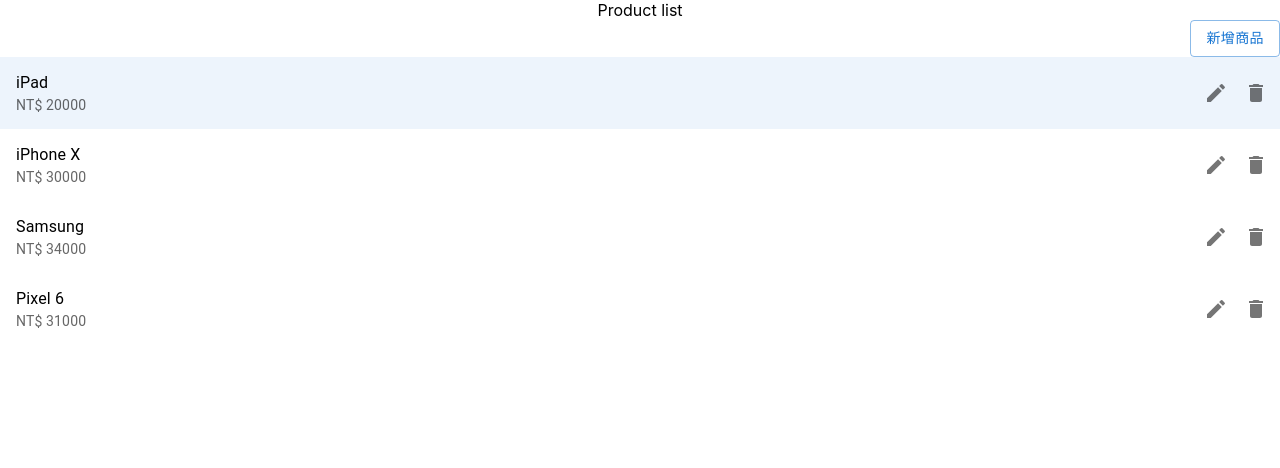
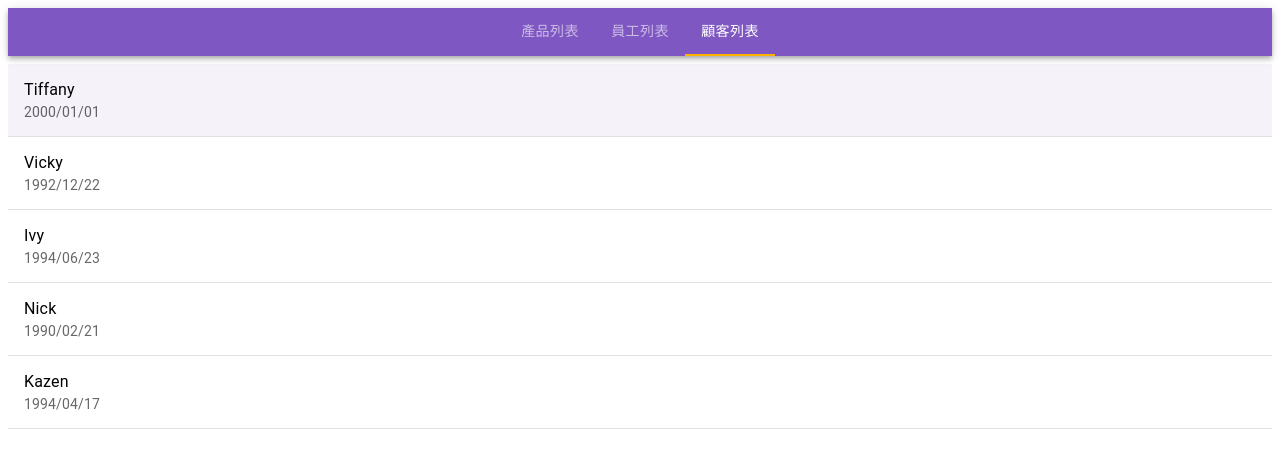
Before and after one commit to Tiffany0313/class, a React (Create React App) app: page /customer in a window 1280 px wide. Shown: the top 468 px of the page. Built offline with nearby package versions, Linux system fonts and the light colour scheme.

Commit message:
第五週

```diff
--- a/package.json
+++ b/package.json
@@ -7,11 +7,13 @@
     "@emotion/styled": "^11.3.0",
     "@mui/icons-material": "^5.0.1",
     "@mui/material": "^5.0.2",
+    "@mui/styles": "^5.0.1",
     "@testing-library/jest-dom": "^5.14.1",
     "@testing-library/react": "^11.2.7",
     "@testing-library/user-event": "^12.8.3",
     "react": "^17.0.2",
     "react-dom": "^17.0.2",
+    "react-router-dom": "^5.3.0",
     "react-scripts": "4.0.3",
     "web-vitals": "^1.1.2"
   },
--- /dev/null
+++ b/src/customer/CustomerList.js
@@ -0,0 +1,44 @@
+import React, { useState } from "react";
+// import AppMenu from "../ui/AppMenu";
+import Tab from "../ui/Tab";
+
+import { List, ListItem, ListItemText } from "@mui/material";
+
+export default function CustomerList() {
+    const [customers, setCustomers] = useState([
+        { id: "0", name: "Tiffany", DateOfBirth: "2000/01/01" },
+        { id: "1", name: "Vicky", DateOfBirth: "1992/12/22" },
+        { id: "2", name: "Ivy", DateOfBirth: "1994/06/23" },
+        { id: "3", name: "Nick", DateOfBirth: "1990/02/21" },
+        { id: "4", name: "Kazen", DateOfBirth: "1994/04/17" }
+    ]);
+
+    const [selectedIndex, setSelectedIndex] = useState(0);
+
+    const handleListItemClick = (index) => {
+        setSelectedIndex(index);
+    };
+
+    return (
+        <>
+            {/* <AppMenu /> */}
+            <Tab />
+            {/* subheader="Employee list" aria-label="employee list" align="center" */}
+            <List>
+                {customers.map((customer, index) => (
+                    <ListItem
+                        divider
+                        key={index}
+                        onClick={() => handleListItemClick(index)}
+                        selected={selectedIndex === index}
+                    >
+                        <ListItemText
+                            primary={customer.name}
+                            secondary={customer.DateOfBirth}
+                        ></ListItemText>
+                    </ListItem>
+                ))}
+            </List>
+        </>
+    );
+}
--- /dev/null
+++ b/src/employee/EmployeeList.js
@@ -0,0 +1,44 @@
+import React, { useState } from "react";
+import AppMenu from "../ui/AppMenu";
+import Tab from "../ui/Tab";
+
+import { List, ListItem, ListItemText } from "@mui/material";
+
+export default function EmployeeList() {
+    const [employees, setEmployees] = useState([
+        { id: "0", name: "Ben", department: "IT" },
+        { id: "1", name: "Rich", department: "Marketing" },
+        { id: "2", name: "Ruby", department: "Management" },
+        { id: "3", name: "Judy", department: "IT" },
+        { id: "4", name: "Rain", department: "IT" }
+    ]);
+
+    const [selectedIndex, setSelectedIndex] = useState(0);
+
+    const handleListItemClick = (index) => {
+        setSelectedIndex(index);
+    };
+
+    return (
+        <>
+            {/* <AppMenu /> */}
+            <Tab />
+            {/* subheader="Employee list" aria-label="employee list" align="center" */}
+            <List>
+                {employees.map((employee, index) => (
+                    <ListItem
+                        divider
+                        key={index}
+                        onClick={() => handleListItemClick(index)}
+                        selected={selectedIndex === index}
+                    >
+                        <ListItemText
+                            primary={employee.name}
+                            secondary={"@" + employee.department}
+                        ></ListItemText>
+                    </ListItem>
+                ))}
+            </List>
+        </>
+    );
+}
--- a/src/index.js
+++ b/src/index.js
@@ -1,17 +1,60 @@
-import React from 'react';
-import ReactDOM from 'react-dom';
-import './index.css';
-import App from './App';
-import reportWebVitals from './reportWebVitals';
+import { StrictMode } from "react";
+import ReactDOM from "react-dom";
+import { BrowserRouter as Router, Switch, Route } from "react-router-dom";
 
+// import App from "./App";
+import Main from "./ui/Main";
+import ProductList from "./product/ProductList";
+import EmployeeList from "./employee/EmployeeList";
+import CustomerList from "./customer/CustomerList";
+
+import { createTheme, ThemeProvider } from "@mui/material/styles";
+
+const theme = createTheme({
+  palette: {
+    primary: {
+      // light: will be calculated from palette.primary.main,
+      main: "#7e57c2"
+      // dark: will be calculated from palette.primary.main,
+      // contrastText: will be calculated to contrast with palette.primary.main
+    },
+    secondary: {
+      main: "#ffb300",
+      // dark: will be calculated from palette.secondary.main,
+      contrastText: "#ffcc00"
+    },
+    text: {
+      primary: "rgba(0, 0, 0,0.87)",
+      secondary: "rgba(0,0,0,0.6)",
+      disabled: "rgba(0,0,0,0.38)"
+    },
+    // Used by `getContrastText()` to maximize the contrast between
+    // the background and the text.
+    contrastThreshold: 3,
+    // Used by the functions below to shift a color's luminance by approximately
+    // two indexes within its tonal palette.
+    // E.g., shift from Red 500 to Red 300 or Red 700.
+    tonalOffset: 0.2
+  }
+});
+
+const rootElement = document.getElementById("root");
 ReactDOM.render(
-  <React.StrictMode>
-    <App />
-  </React.StrictMode>,
-  document.getElementById('root')
+  <StrictMode>
+    <ThemeProvider theme={theme}>
+      <Router>
+        <Switch>
+          <Route exact path="/" component={Main} />
+          <Route exact path="/product" component={ProductList} />
+          <Route exact path="/employee" component={EmployeeList} />
+          <Route exact path="/customer" component={CustomerList} />
+        </Switch>
+      </Router>
+    </ThemeProvider>
+  </StrictMode>,
+  rootElement
 );
 
-// If you want to start measuring performance in your app, pass a function
-// to log results (for example: reportWebVitals(console.log))
-// or send to an analytics endpoint. Learn more: https://bit.ly/CRA-vitals
-reportWebVitals();
+// `1. 試著增加新頁面以及route
+// 2. 改用Tab 或其他的介面
+// 3. 試著設定theme的其他相關顏色`
--- a/src/ProductList.js
+++ b/src/product/ProductList.js
@@ -1,13 +1,14 @@
 import React, { useState } from "react";
 
-import List from "@mui/material/List";
-import { ListItem, ListItemText } from "@mui/material";
+import { List, ListItem, ListItemText } from "@mui/material";
 
 import Button from "@mui/material/Button";
 import IconButton from "@mui/material/IconButton";
 import EditIcon from "@mui/icons-material/Edit";
 import DeleteIcon from "@mui/icons-material/Delete";
 
+import Tab from "../ui/Tab";
+import AppMenu from "../ui/AppMenu";
 import ProductAdd from "./ProductAdd";
 import ProductEdit from "./ProductEdit";
 import ProductDelete from "./ProductDelete";
@@ -89,7 +90,10 @@
 
     return (
         <>
-            <List subheader="Product list" aria-label="product list">
+            {/* <AppMenu /> */}
+            <Tab />
+            <List>
+                {/* subheader="Product list" aria-label="product list" align="center" */}
                 <div style={{ display: "flex", justifyContent: "flex-end" }}>
                     <Button variant="outlined" onClick={handleOpen}>
                         新增商品
@@ -97,7 +101,6 @@
                 </div>
                 {products.map((product, index) => (
                     <ListItem
-                        cursor="pointer"
                         key={index}
                         selected={selectedIndex === index}
                         onClick={() => handleListItemClick(index)}
--- /dev/null
+++ b/src/ui/AppMenu.js
@@ -0,0 +1,37 @@
+import React from "react";
+
+import { NavLink } from "react-router-dom";
+import AppBar from "@mui/material/AppBar";
+import Toolbar from "@mui/material/Toolbar";
+import Button from "@mui/material/Button";
+import { makeStyles } from "@mui/styles";
+
+const useStyles = makeStyles((theme) => ({
+    active: {
+        backgroundColor: theme.palette.secondary.main,
+        color: theme.palette.text.secondary
+    }
+}));
+
+export default function Main() {
+    const classes = useStyles();
+
+    return (
+        <AppBar position="sticky">
+            {/* Toolbar水平排列 */}
+            <Toolbar>
+                <Button>
+                    {/* NavLink會去比對現在的頁面位置，當位置為我們設定的連結，就會套用activeClassName */}
+                    <NavLink to="/employee" activeClassName={classes.active}>
+                        LINK to employee
+                    </NavLink>
+                </Button>
+                <Button>
+                    <NavLink to="/product" activeClassName={classes.active}>
+                        LINK to product
+                    </NavLink>
+                </Button>
+            </Toolbar>
+        </AppBar>
+    );
+}
--- /dev/null
+++ b/src/ui/Main.js
@@ -0,0 +1,24 @@
+import React from "react";
+// import AppMenu from "./AppMenu";
+import Tab from "./Tab";
+import Button from "@mui/material/Button";
+
+import { useHistory } from "react-router-dom";
+
+export default function Main() {
+    const history = useHistory();
+    // useHistory 可以直接指定某頁面
+    const handleClick = () => {
+        history.push("/product");
+    };
+
+    return (
+        <div>
+            {/* <AppMenu /> */}
+            <Tab />
+            <Button variant="contained" color="secondary" onClick={handleClick}>
+                Product
+            </Button>
+        </div>
+    );
+}
--- /dev/null
+++ b/src/ui/Tab.js
@@ -0,0 +1,46 @@
+import * as React from "react";
+import AppBar from "@mui/material/AppBar";
+import Tabs from "@mui/material/Tabs";
+import Tab from "@mui/material/Tab";
+import Box from "@mui/material/Box";
+import { NavLink, useHistory } from "react-router-dom";
+
+export default function ColorTabs() {
+    const history = useHistory();
+
+    return (
+        <AppBar position="sticky">
+            <Box sx={{ width: "100%" }}>
+                <Tabs
+                    value={
+                        history.location.pathname
+                        // ? history.location.pathname
+                        // : false
+                    }
+                    textColor="inherit"
+                    indicatorColor="secondary"
+                    centered
+                >
+                    <Tab
+                        value="/product"
+                        label="產品列表"
+                        component={NavLink}
+                        to="/product"
+                    />
+                    <Tab
+                        value="/employee"
+                        label="員工列表"
+                        component={NavLink}
+                        to="/employee"
+                    />
+                    <Tab
+                        value="/customer"
+                        label="顧客列表"
+                        component={NavLink}
+                        to="/customer"
+                    />
+                </Tabs>
+            </Box>
+        </AppBar>
+    );
+}
```
Also changed, not shown: src/product/ProductAdd.js (renamed from src/ProductAdd.js), src/product/ProductDelete.js (renamed from src/ProductDelete.js), src/product/ProductEdit.js (renamed from src/ProductEdit.js), 1 other file (tests, documents, lock files or other folders).
